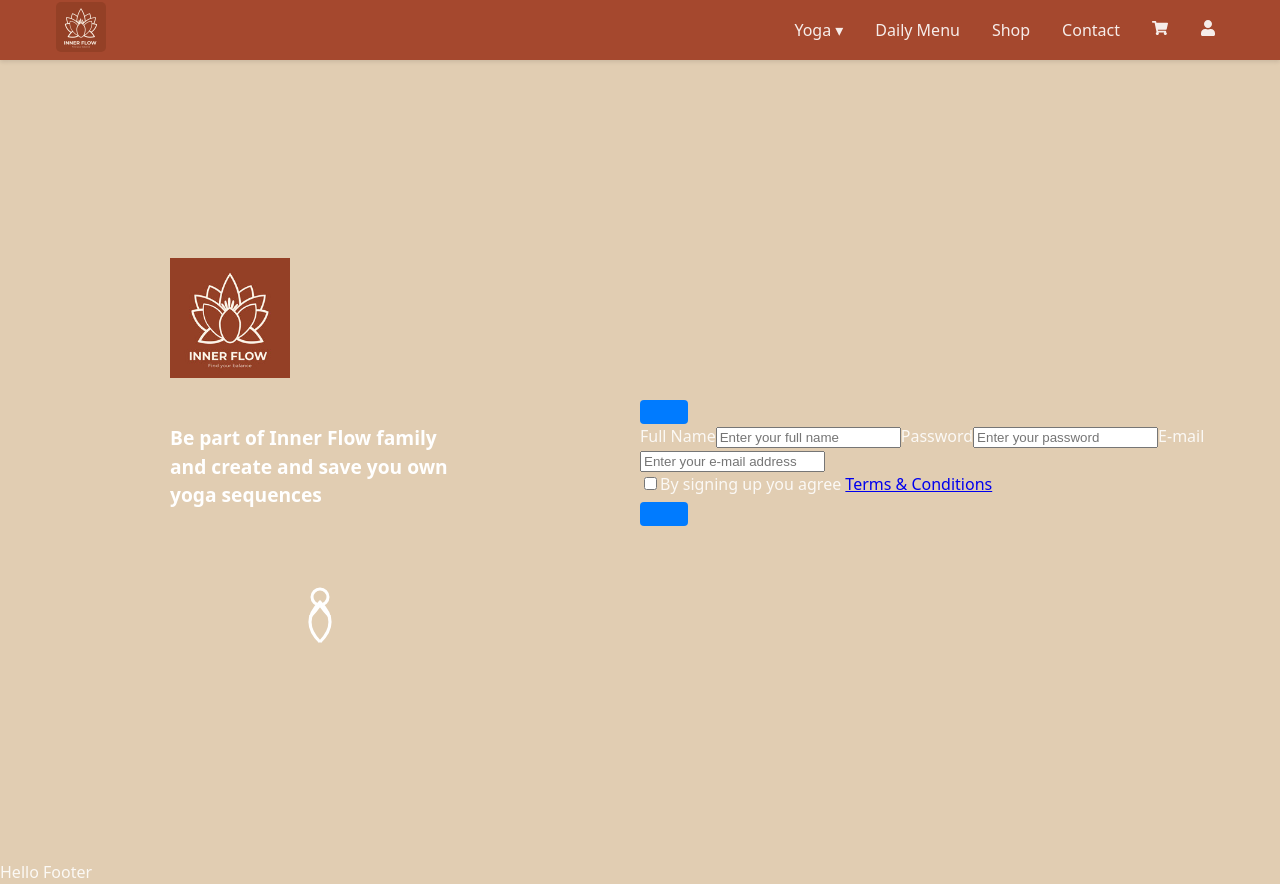
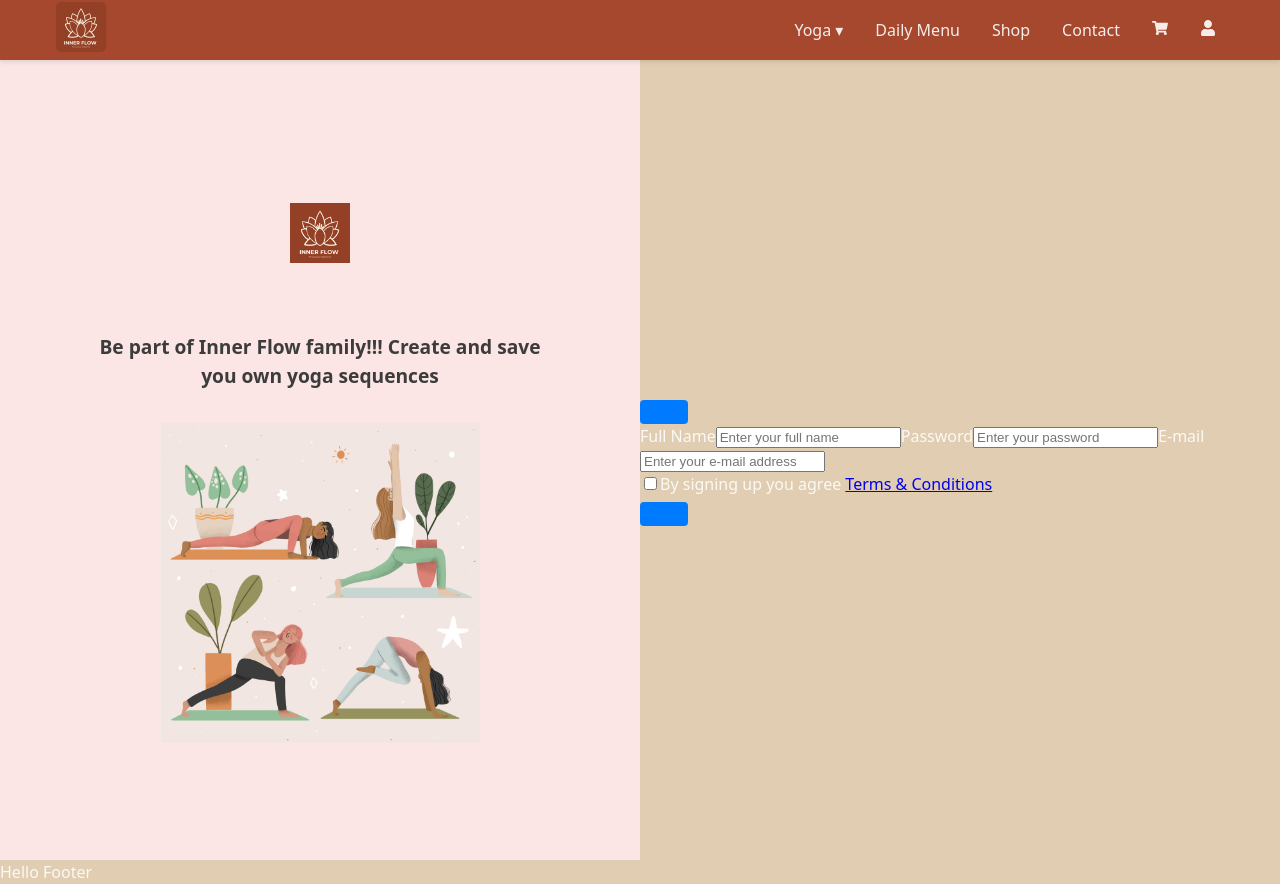
Before and after one commit to IsabelTizon/inner-flow, a React (Vite) app: page /register in a window 1280 px wide. Built offline with nearby package versions, Linux system fonts and the light colour scheme.

Commit message:
SGVBox updated

```diff
--- a/src/pages/users/auth/Login.jsx
+++ b/src/pages/users/auth/Login.jsx
@@ -2,50 +2,16 @@ import LoginBox from "./components/LoginBox";
 import SVGBox from "./components/SVGBox";
 import logo from "../../../assets/logo.png";
 import styles from "./auth.module.css";
+import greetingImg from "../../../assets/greeting2.jpg";
 
 export default function Login() {
-	const LoginSVG = () => (
-		<svg
-			width="120"
-			height="120"
-			viewBox="0 0 120 120"
-			fill="none"
-		>
-			<path
-				d="M60 100 Q80 80 60 60 Q40 80 60 100"
-				stroke="#fff"
-				strokeWidth="3"
-				fill="none"
-			/>
-			<circle
-				cx="60"
-				cy="55"
-				r="8"
-				stroke="#fff"
-				strokeWidth="3"
-				fill="none"
-			/>
-			<path
-				d="M60 63 Q65 70 70 75"
-				stroke="#fff"
-				strokeWidth="3"
-				fill="none"
-			/>
-			<path
-				d="M60 63 Q55 70 50 75"
-				stroke="#fff"
-				strokeWidth="3"
-				fill="none"
-			/>
-		</svg>
-	);
 	return (
 		<div className={styles.authLayout}>
-			<div className={styles.SVGLayout}>
+			<div className={styles.greetingLayout}>
 				<SVGBox
 					logo={logo}
 					title="Welcome back!!"
-					svg={LoginSVG}
+					greetingImg={greetingImg}
 				/>
 			</div>
 			<div className={styles.formLayout}>
--- a/src/pages/users/auth/Register.jsx
+++ b/src/pages/users/auth/Register.jsx
@@ -3,51 +3,17 @@ import SVGBox from "./components/SVGBox";
 import styles from "./auth.module.css";
 
 import logo from "../../../assets/logo.png";
+import greetingImg from "../../../assets/greeting1.jpg";
 
 export default function Register() {
-	const registerSVG = () => (
-		<svg
-			width="120"
-			height="120"
-			viewBox="0 0 120 120"
-			fill="none"
-		>
-			<path
-				d="M60 100 Q80 80 60 60 Q40 80 60 100"
-				stroke="#fff"
-				strokeWidth="3"
-				fill="none"
-			/>
-			<circle
-				cx="60"
-				cy="55"
-				r="8"
-				stroke="#fff"
-				strokeWidth="3"
-				fill="none"
-			/>
-			<path
-				d="M60 63 Q65 70 70 75"
-				stroke="#fff"
-				strokeWidth="3"
-				fill="none"
-			/>
-			<path
-				d="M60 63 Q55 70 50 75"
-				stroke="#fff"
-				strokeWidth="3"
-				fill="none"
-			/>
-		</svg>
-	);
-
 	return (
 		<div className={styles.authLayout}>
-			<div className={styles.SVGLayout}>
+			<div className={styles.greetingLayout}>
 				<SVGBox
 					logo={logo}
-					title="Be part of Inner Flow family and create and save you own yoga sequences"
-					svg={registerSVG}
+					title="Be part of Inner Flow family!!! Create and save you own yoga sequences"
+					greetingImg={greetingImg}
+					className={styles.greetingBox}
 				/>
 			</div>
 			<div className={styles.formLayout}>
--- a/src/pages/users/auth/auth.module.css
+++ b/src/pages/users/auth/auth.module.css
@@ -6,12 +6,22 @@
 	height: 100vh;
 	width: 100%;
 }
-.SVGLayout {
+.greetingLayout {
 	display: flex;
 	flex-direction: column;
 	justify-content: center;
 	align-items: center;
 	width: 50%;
+	height: 100%;
+	background-color: rgb(251, 229, 229);
+}
+.greetingBox {
+	display: flex;
+	flex-direction: column;
+	justify-content: center;
+	align-items: center;
+	text-align: center;
+	width: 100%;
 	height: 100%;
 }
 .formLayout {
@@ -24,20 +34,20 @@
 }
 
 .logoAuth {
-	width: 120px;
+	width: 60px;
 	height: auto;
-	margin-bottom: 1.5rem;
+	margin: 2rem auto;
 }
 
 .svgTitleAuth {
 	font-size: 1.2rem;
-	color: white;
-	margin-bottom: 2rem;
-	max-width: 300px;
+
+	color: rgb(60, 60, 60);
+	margin: 2rem auto;
+	max-width: 70%;
 }
 
-.svgAuth {
-	display: flex;
-	justify-content: center;
-	align-items: center;
+.greetingImg {
+	width: 50%;
+	height: auto;
 }
--- a/src/pages/users/auth/components/SVGBox.jsx
+++ b/src/pages/users/auth/components/SVGBox.jsx
@@ -1,12 +1,13 @@
 import styles from "../auth.module.css";
 export default function SGVBox({
 	logo,
+	className,
 	title,
-	svg,
+	greetingImg,
 	children,
 }) {
 	return (
-		<section className="svg-box">
+		<section className={className}>
 			<div>
 				{logo && (
 					<img
@@ -18,7 +19,15 @@ export default function SGVBox({
 					/>
 				)}
 				<h2 className={styles.svgTitleAuth}>{title}</h2>
-				<div className={styles.svgAuth}>{svg && svg()}</div>
+				<div>
+					<img
+						src={greetingImg}
+						alt="greetingImg"
+						width={120}
+						height={120}
+						className={styles.greetingImg}
+					/>
+				</div>
 			</div>
 			<div>{children}</div>
 		</section>
```
